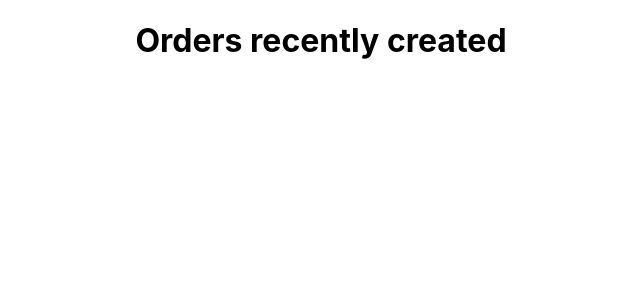
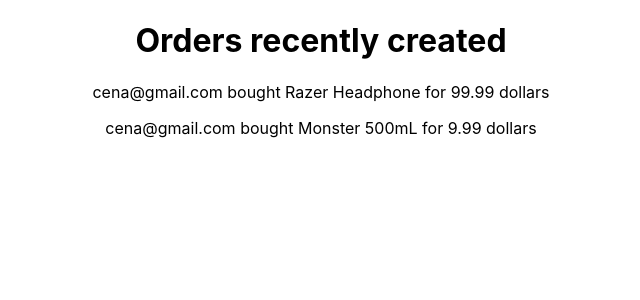
Before and after one commit to thiagoRibasMiranda/trybe-exercises, a React (Create React App) app in the folder front-end/block-11/day-2/fixation-exercises-11-2/fixation-exercises-11-2/: page / in a window 1280 px wide. Shown: the top 300 px of the page, without its empty margins (319-959 px from the left). Built offline with nearby package versions, Linux system fonts and the light colour scheme.

Commit message:
Added Component Order in Fixation exercises 11-2

```diff
--- a/front-end/block-11/day-2/fixation-exercises-11-2/fixation-exercises-11-2/src/App.js
+++ b/front-end/block-11/day-2/fixation-exercises-11-2/fixation-exercises-11-2/src/App.js
@@ -28,7 +28,8 @@ class App extends React.Component {
     return (
       <div className="App">
         <h1> Orders recently created </h1>
-         {/*  adicione os componentes aqui */}
+        <Order order={headphone}/>
+        <Order order={energyDrink}/>
       </div>
     );
   }
```
